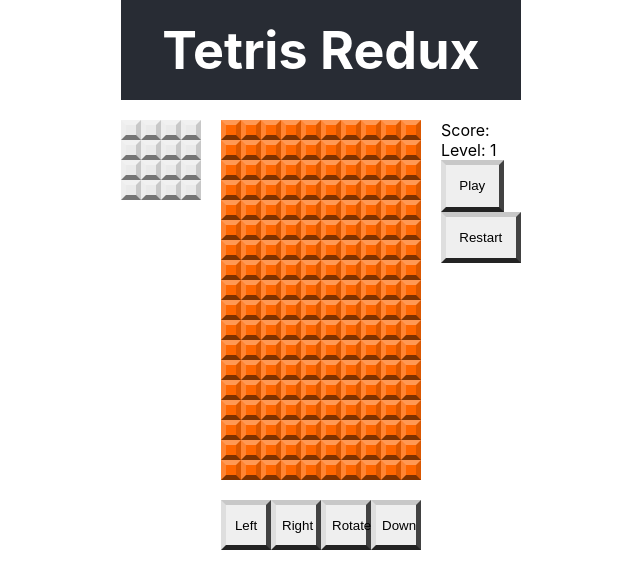
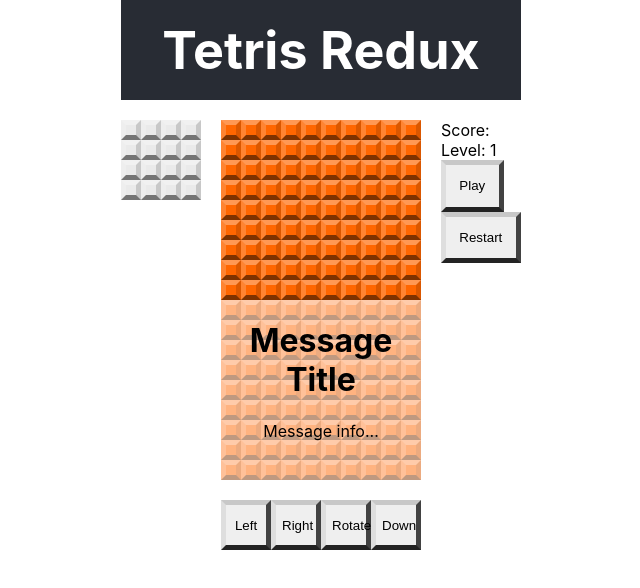
Before and after one commit to LucHighwalker/tetris-redux, a React (Create React App) app: page / in a window 1280 px wide. Shown: the top 588 px of the page, without its empty margins (319-959 px from the left). Built offline with nearby package versions, Linux system fonts and the light colour scheme.

Commit message:
- added message popup

```diff
--- a/src/App.jsx
+++ b/src/App.jsx
@@ -5,6 +5,7 @@ import GridBoard from './components/gridBoard/gridBoard';
 import NextBlock from './components/nextBlock/nextBlock';
 import ScoreBoard from './components/scoreBoard/scoreBoard';
 import Controls from './components/controls/controls';
+import MessagePopup from './components/messagePopup/messagePopup';
 
 import './App.scss';
 
@@ -19,6 +20,7 @@ class App extends Component {
         <NextBlock />
         <ScoreBoard />
         <Controls />
+        <MessagePopup />
       </div>
     );
   }
--- /dev/null
+++ b/src/components/messagePopup/messagePopup.jsx
@@ -0,0 +1,30 @@
+import React, { Component } from 'react';
+import { connect } from "react-redux";
+import './messagePopup.scss';
+
+class MessagePopup extends Component {
+	constructor(props) {
+		super(props);
+
+		// states go here.
+	}
+
+	render() {
+    return (
+      <div className='message-popup'>
+        <h1>Message Title</h1>
+        <p>Message info...</p>
+      </div>
+    )
+  }
+}
+
+const mapStateToProps = state => ({
+	...state
+});
+
+const mapDispatchToProps = dispatch => ({
+	// action: () => dispatch(action())
+});
+
+export default connect(mapStateToProps, mapDispatchToProps)(MessagePopup);
--- /dev/null
+++ b/src/components/messagePopup/messagePopup.scss
@@ -0,0 +1,14 @@
+.message-popup {
+  position: absolute;
+  left: 50%;
+  top: 50%;
+  transform: translate(-50%, -50%);
+  width: calc(var(--tile-size) * 10);
+  height: calc(var(--tile-size) * 10);
+  background-color: rgba(255, 255, 255, 0.5);
+  text-align: center;
+}
+
+.message-popup.hidden {
+  display: none;
+}
```
